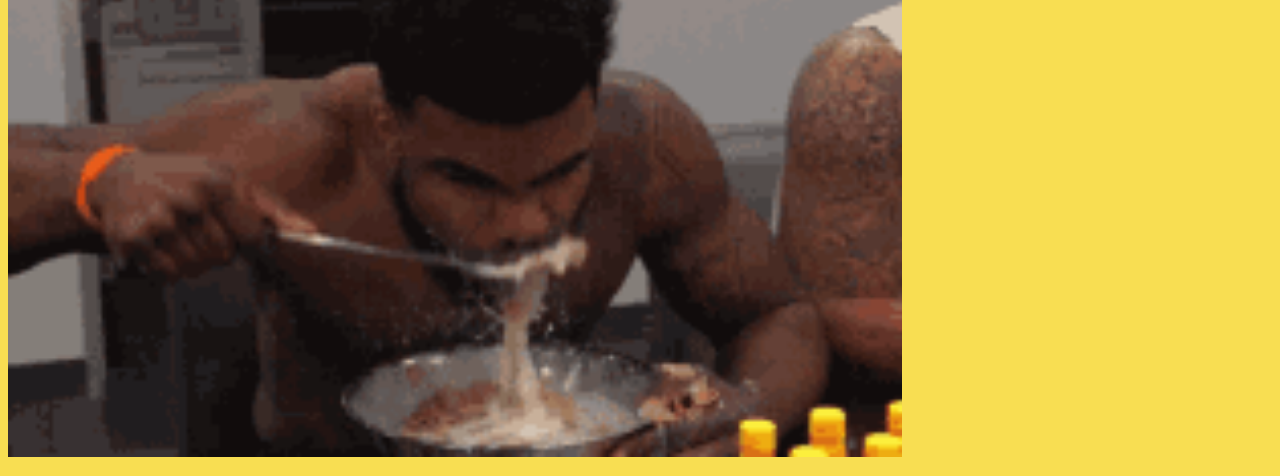
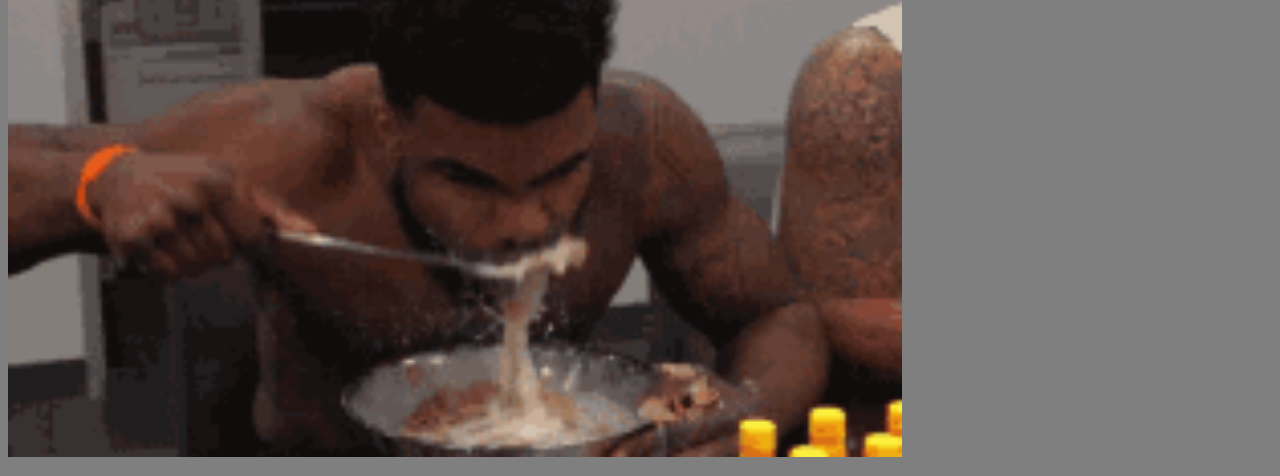
Before and after one commit to tjvinton1/assignment2, a plain HTML site: page index.html in a window 1280 px wide. Shown: the part 155-631 px from the top of the page. Drawn offline with Linux system fonts and the light colour scheme.

Commit message:
added background img

```diff
--- a/css/styles.css
+++ b/css/styles.css
@@ -1,7 +1,17 @@
 html {
     box-sizing: border-box;
     margin: 0;
-    background-color: rgb(248,222,82)
+}
+
+body {
+    background-image: linear-gradient(rgba(0,0,0,.5), rgba(0,0,0,.5));
+/*    background-image: linear-gradient(rgba(0,0,0,0.5), rgba(0,0,0,0.5)), url("../images/table.jpg");*/
+    background-size: cover;
+    background-position: center;
+    min-height: 100vh;
+
+
+
 }
 
 h1, h2 {
```
Also changed, not shown: images/table.jpg (added).
